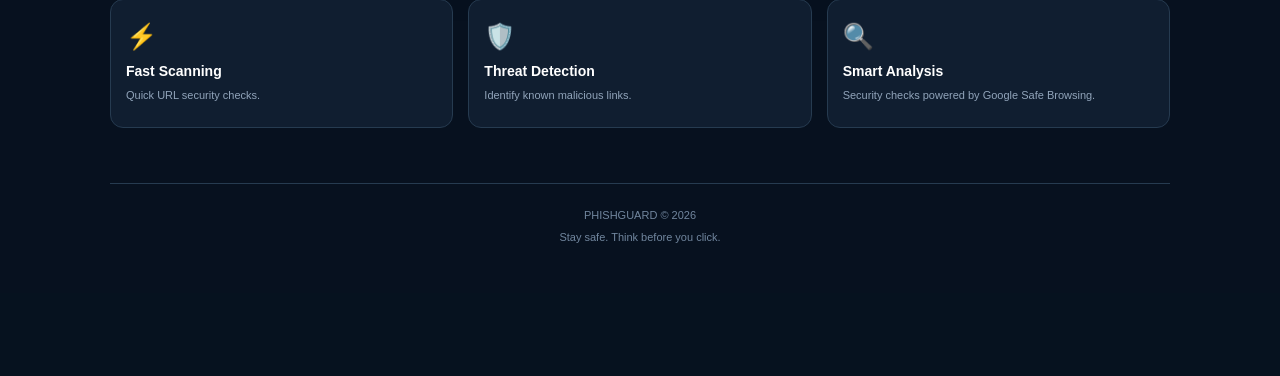
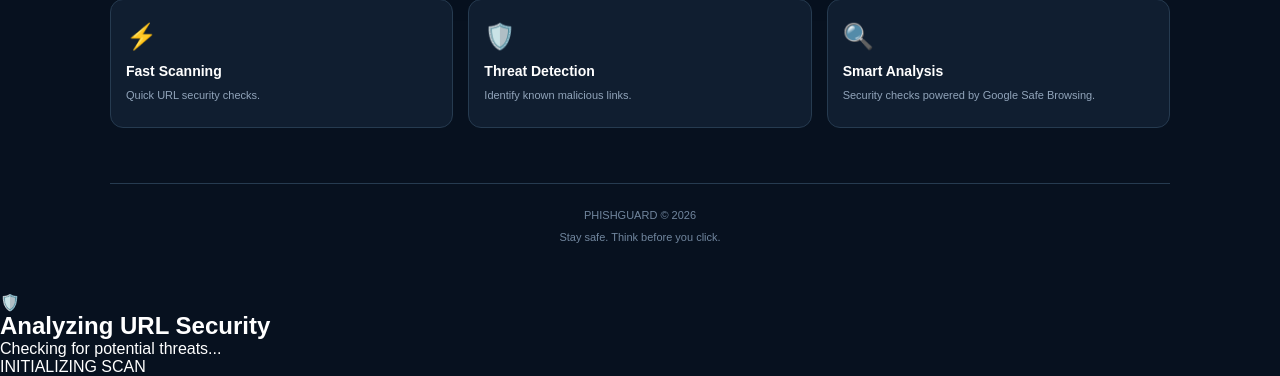
Before and after one commit to ade767/phishguard, a Flask app: page / in a window 1280 px wide. Shown: the part 842-1218 px from the top of the page. Before the commit the page ends 1085 px from the top, so only its background shows below. Run offline with Flask 3, Linux system fonts and the light colour scheme.

Commit message:
Update index.html

```diff
--- a/templates/index.html
+++ b/templates/index.html
@@ -122,5 +122,37 @@
 
     </div>
 
+
+
+<!-- SCANNING OVERLAY -->
+<div id="scanOverlay" class="scan-overlay">
+    <div class="scan-animation">
+        <div class="scan-ring">🛡️</div>
+    </div>
+
+    <h2>Analyzing URL Security</h2>
+    <p>Checking for potential threats...</p>
+
+    <div class="loading-bar">
+        <div class="loading-progress"></div>
+    </div>
+
+    <span class="scan-status">INITIALIZING SCAN</span>
+</div>
+
+<script>
+const scanForm = document.querySelector("form");
+const scanOverlay = document.getElementById("scanOverlay");
+
+scanForm.addEventListener("submit", function(event) {
+    event.preventDefault();
+
+    scanOverlay.classList.add("active");
+
+    setTimeout(function() {
+        scanForm.submit();
+    }, 900);
+});
+</script>
 </body>
 </html>
```
